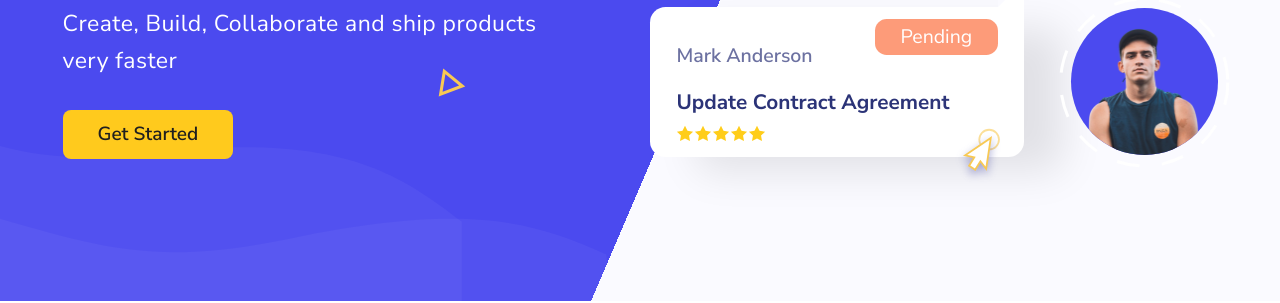
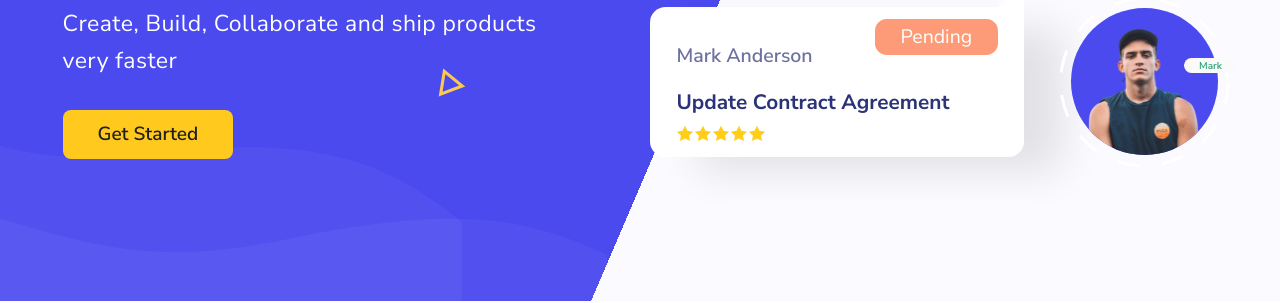
Before and after one commit to Devcui0610/htmlcss-03.2, a plain HTML site: page index.html in a window 1280 px wide. Shown: the part 445-748 px from the top of the page. Drawn offline with Linux system fonts and the light colour scheme.

Commit message:
Done Header Final

```diff
--- a/assets/css/styles.css
+++ b/assets/css/styles.css
@@ -281,19 +281,19 @@ a {
     left: -100px;
 }
 
-.hero__right--purple{
+.hero__right--purple {
     position: absolute;
     top: -25px;
     left: -300px;
 }
 
-.hero__right--icon-45{
+.hero__right--icon-45 {
     position: absolute;
     bottom: -50px;
     left: -200px;
 }
 
-.hero__right--triangle{
+.hero__right--triangle {
     position: absolute;
     bottom: -150px;
     left: -230px;
@@ -409,6 +409,23 @@ a {
     right: -12px;
 }
 
+.hero__right--name-2 {
+    position: absolute;
+    top: 50px;
+    right: -20px;
+    display: flex;
+    align-items: center;
+    justify-content: center;
+    border-radius: 15.111px;
+    background: #fafafa;
+    width: 28px;
+    height: 15px;
+    color: #279e73;
+    font-size: 1rem;
+    font-weight: 600;
+    padding: 4px 27px;
+}
+
 .header__box-info-2 {
     width: 343px;
 }
@@ -434,6 +451,7 @@ a {
     background: #fd9b79;
 }
 
+.hero__right--row-2 .header__box--circle,
 .hero__right--row-2 .header__box--cursor {
-    bottom: -2.1em;
+    display: none;
 }
--- a/index.html
+++ b/index.html
@@ -448,6 +448,9 @@
                                         alt=""
                                         class="hero__right--circle-2"
                                     />
+                                    <span class="hero__right--name-2">
+                                        Mark
+                                    </span>
                                 </div>
                             </div>
                         </section>
```
